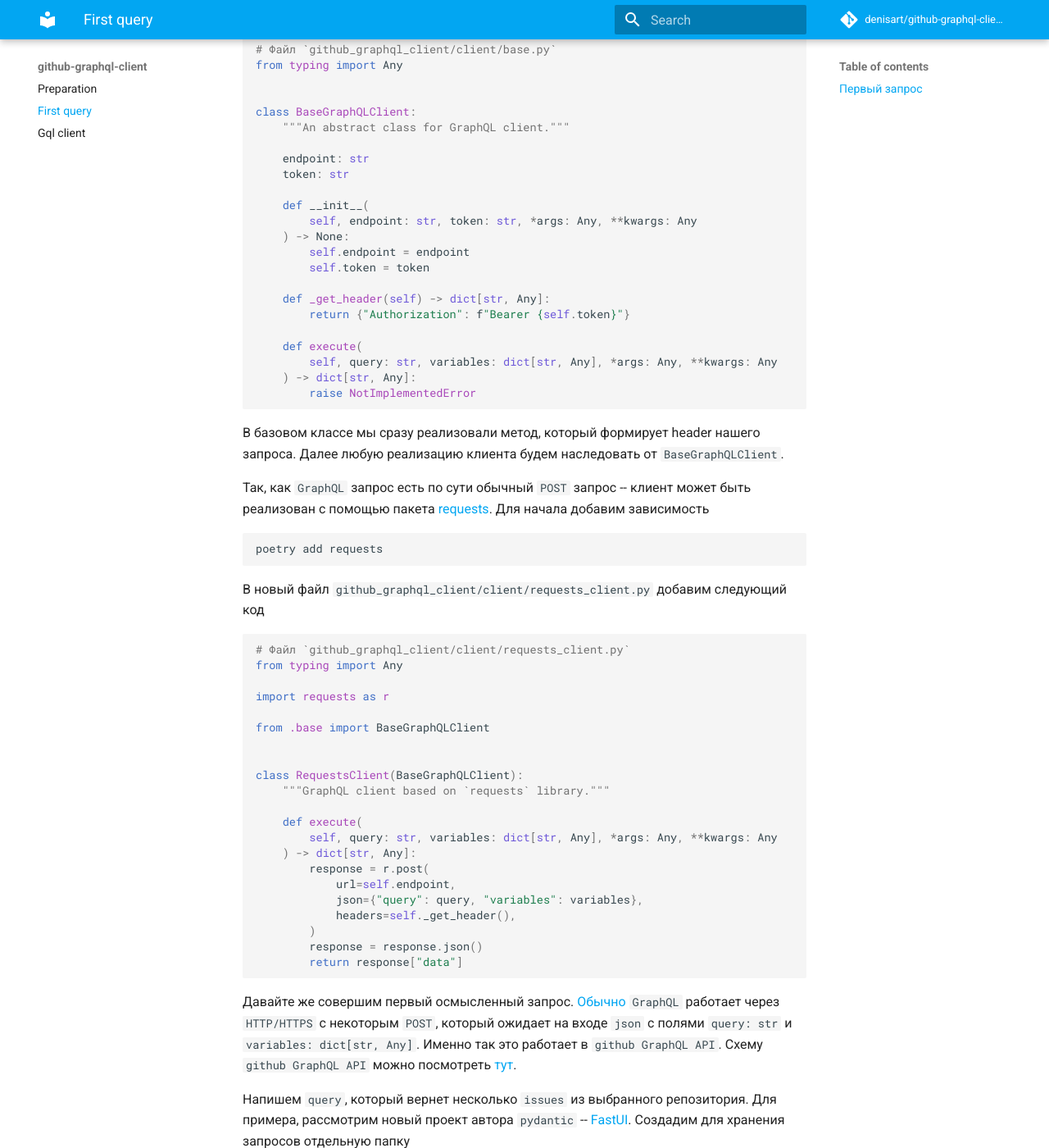
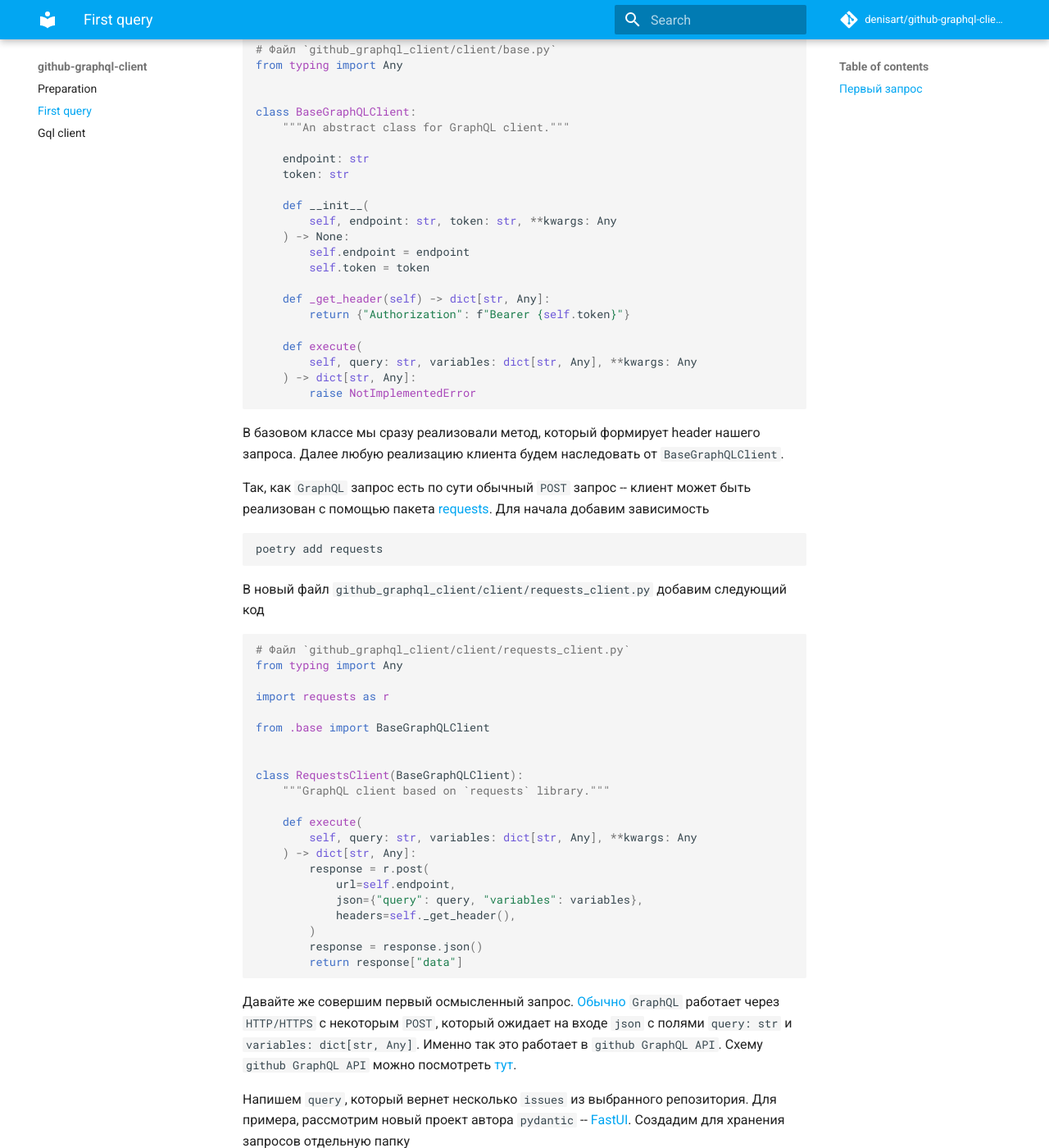
Before and after one commit to denisart/github-graphql-client, an MkDocs documentation site: the page built from docs/first_query.md, in a window 1280 px wide and 1400 px high, scrolled down 374 px. Shown: the whole window at 82% size. Built offline with MkDocs 1.6.1 and Material for MkDocs 9.7.7, drawn with Linux system fonts in a browser that asks for light colours; comment, search, counter and statistics services are not loaded.

Commit message:
Update first query doc 2

```diff
--- a/docs/first_query.md
+++ b/docs/first_query.md
@@ -22,7 +22,7 @@ class BaseGraphQLClient:
     token: str
 
     def __init__(
-        self, endpoint: str, token: str, *args: Any, **kwargs: Any
+        self, endpoint: str, token: str, **kwargs: Any
     ) -> None:
         self.endpoint = endpoint
         self.token = token
@@ -31,7 +31,7 @@ class BaseGraphQLClient:
         return {"Authorization": f"Bearer {self.token}"}
 
     def execute(
-        self, query: str, variables: dict[str, Any], *args: Any, **kwargs: Any
+        self, query: str, variables: dict[str, Any], **kwargs: Any
     ) -> dict[str, Any]:
         raise NotImplementedError
 
@@ -63,7 +63,7 @@ class RequestsClient(BaseGraphQLClient):
     """GraphQL client based on `requests` library."""
 
     def execute(
-        self, query: str, variables: dict[str, Any], *args: Any, **kwargs: Any
+        self, query: str, variables: dict[str, Any], **kwargs: Any
     ) -> dict[str, Any]:
         response = r.post(
             url=self.endpoint,
```
